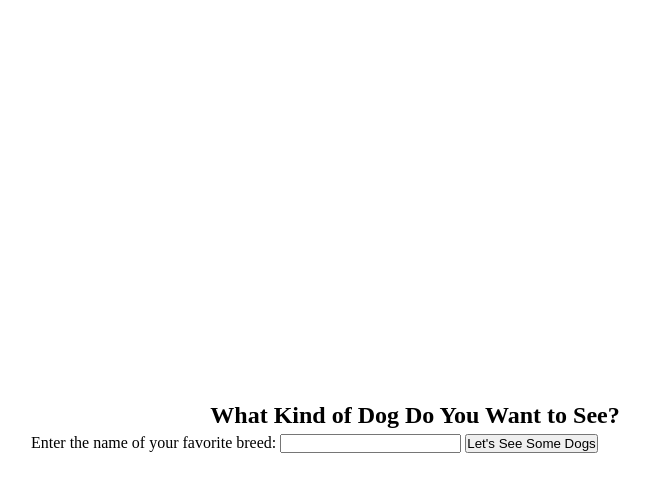
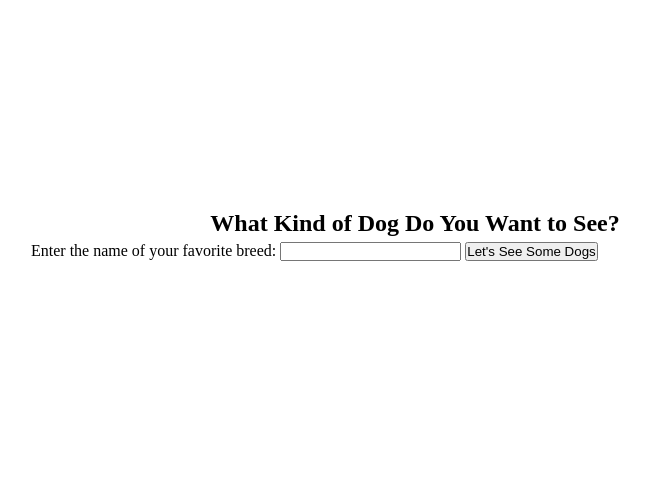
Before and after one commit to melissacoy/api-dog-breed, a plain HTML site: page index.html in a window 1280 px wide. Shown: the part 122-614 px from the top of the page, without its empty margins (225-875 px from the left). Drawn offline with nearby package versions, Linux system fonts and the light colour scheme.

Commit message:
fixed padding

```diff
--- a/main.css
+++ b/main.css
@@ -8,7 +8,7 @@
     margin-top: 5%;
   }
   main {
-   padding: 20% 20%;
+   padding: 5% 20%;
    margin: 10% auto;
    line-height: 28px;
   }
```
